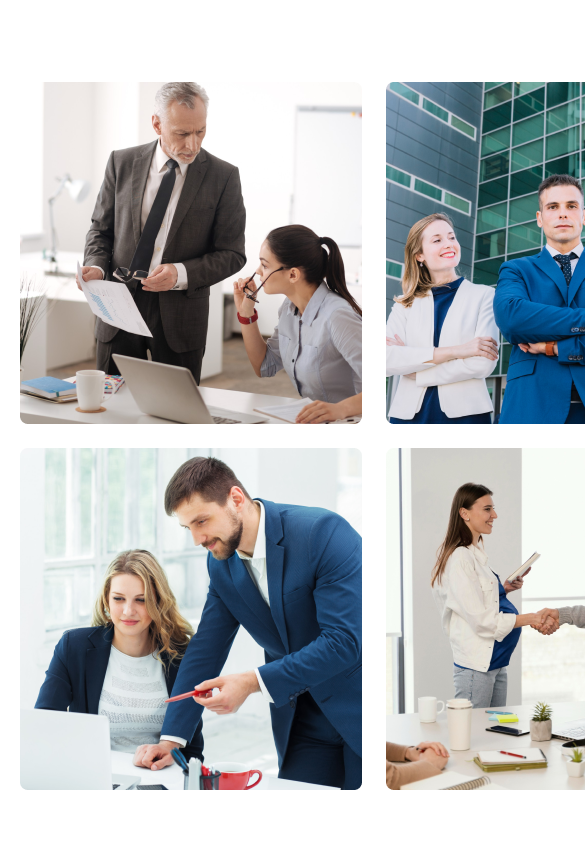
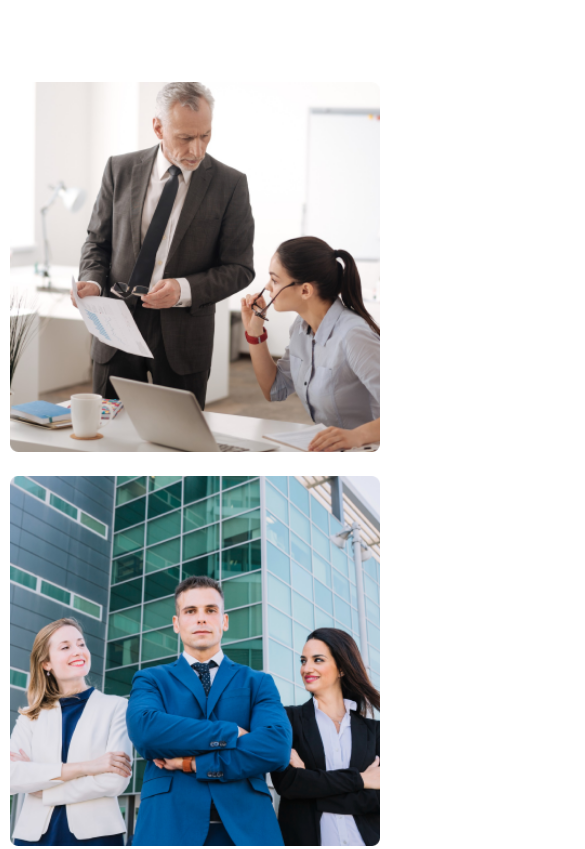
Before and after one commit to joynul24/Architect_Website, a plain HTML site: page index.html in a window 390 px wide. Shown: the part 999-1848 px from the top of the page, 585 px wide, since content can reach past the window. Before the commit the page ends 1789 px from the top, so only its background shows below. Drawn offline with nearby package versions, Linux system fonts and the light colour scheme.

Commit message:
added responsive in our features section

```diff
--- a/styles/architect.css
+++ b/styles/architect.css
@@ -130,6 +130,10 @@ main {
     gap: 24px;
 }
 
+.teams-img-container img {
+    width: 100%;
+}
+
 .our-features-content {
     width: 537px;
 }
@@ -163,7 +167,8 @@ main {
 @media screen and (max-width:576px) {
 
     .navber,
-    .navber>ul {
+    .navber>ul,
+    .our-features {
         flex-direction: column;
     }
 
@@ -175,4 +180,17 @@ main {
     .banner-content {
         margin-top: 30px;
     }
+    /* features teams img */
+    .our-features {
+        padding: 0px;
+    }
+    .teams-img-container {
+        grid-template-columns: repeat(1, 1fr);
+        width: 100%;
+        padding: 0px 10px;
+    }
+    .our-features-content {
+        margin-top: 50px;
+        text-align: center;
+    }
 }
```
